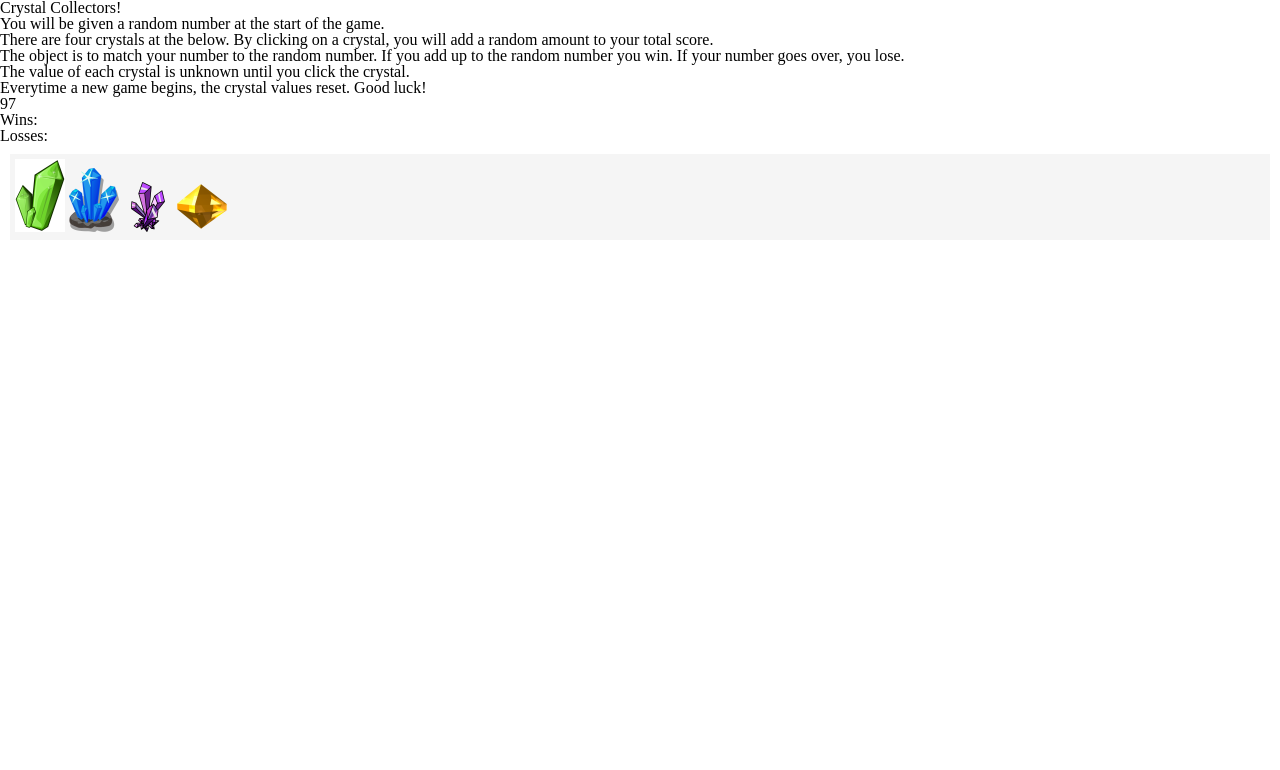
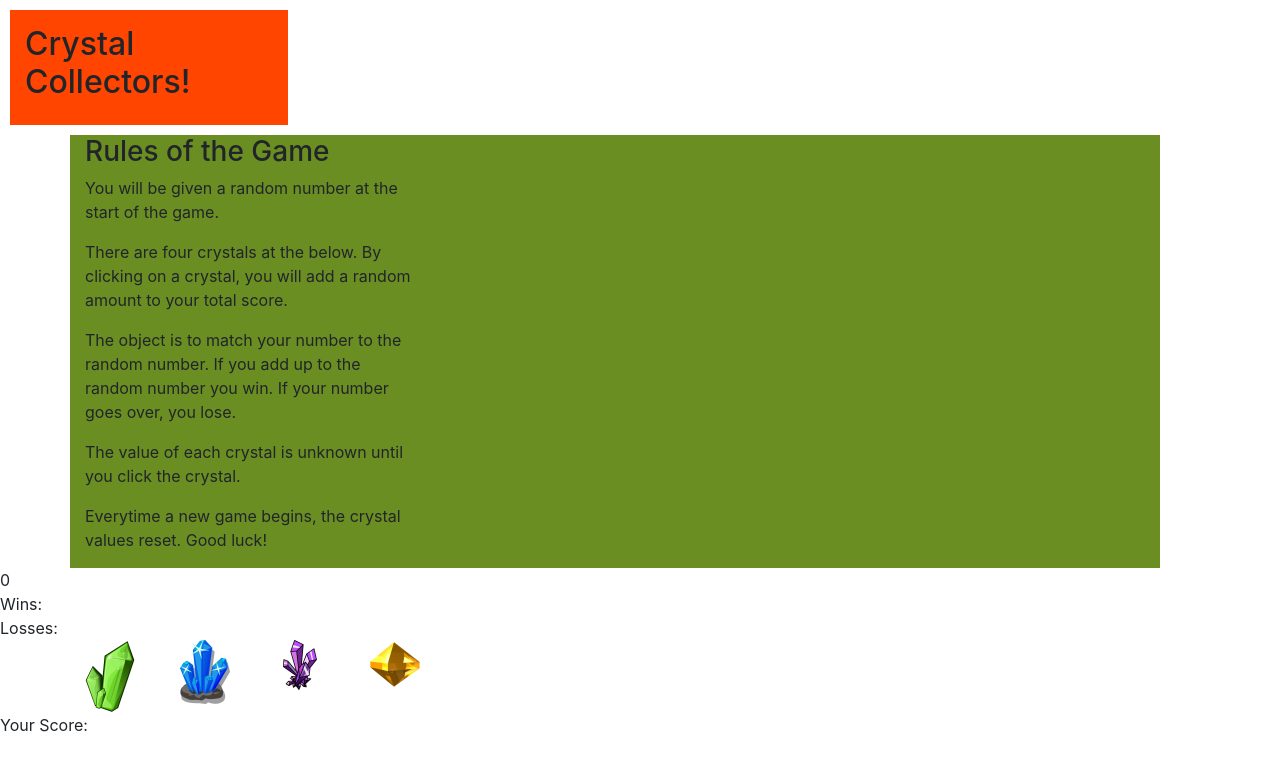
Before and after one commit to JoeySuc89/unit-4-game, a plain HTML site: page index.html in a window 1280 px wide. Drawn offline with nearby package versions, Linux system fonts and the light colour scheme.

Commit message:
was trying to mess around with the css

```diff
--- a/assets/css/style.css
+++ b/assets/css/style.css
@@ -1,5 +1,10 @@
-.crystal-images {
-  background-color: whitesmoke;
+header {
+  background-color: orangered;
+  padding: 15px;
   margin: 10px;
-  padding: 5px;
 }
+
+#gameRules {
+  background-color: olivedrab;
+
+}
--- a/assets/javascript/game.js
+++ b/assets/javascript/game.js
@@ -5,7 +5,7 @@ var lossesCounter = 0;
 var crystalValueGreen = Math.floor(Math.random() * 12) + 1;
 var crystalValueBlue = Math.floor(Math.random() * 12) + 1;
 var crystalValuePurple = Math.floor(Math.random() * 12) + 1;
-var crystalValueAmber = Math.floor(Math.random() * 12) + 1;
+var crystalValueAmber = Mathfloor(Math.random() * 12) + 1;
 var randomScoreCounter = Math.floor(Math.random() * (120 - 19) + 19);
 $("#randomCounter").text(randomScoreCounter);
 console.log(randomScoreCounter)
@@ -54,7 +54,7 @@ function reset() {
   crystalValueBlue = Math.floor(Math.random() * 12) + 1;;
   crystalValuePurple = Math.floor(Math.random() * 12) + 1;;
   crystalValueAmber = Math.floor(Math.random() * 12) + 1;;
-  scoreCounter = 0;
+  scoreCounter = 00;
 }
 function winsLossesScore() {
   console.log(`scoreCounter ${scoreCounter} randomCounter: ${randomScoreCounter}`)
--- a/index.html
+++ b/index.html
@@ -5,32 +5,61 @@
   <meta name="viewport" content="width=device-width, initial-scale=1.0">
   <meta http-equiv="X-UA-Compatible" content="ie=edge">
   <link rel="stylesheet" href="assets/css/reset.css">
+  <link rel="stylesheet" href="https://stackpath.bootstrapcdn.com/bootstrap/4.3.1/css/bootstrap.min.css" crossorigin="anonymous">
   <link rel="stylesheet" href="assets/css/style.css">
   <title>Document</title>
 </head>
 <body>
+ <div class ="row">
+    <div class ="col-sm-3">
       <header>
-    <h1>Crystal Collectors!</h1>
+        <h2>Crystal Collectors!</h2>
       </header>
-  <div id ="GameRules">
+    </div>
+ </div>
+ <div class="container">
+   <div class="row">
+    <div id="gameRules">
+     <div class="col-sm-4">
+      <h3>Rules of the Game</h3>
         <p>You will be given a random number at the start of the game.</p>
         <p>There are four crystals at the below. By clicking on a crystal, you will add a random amount to your total score.</p>
         <p>The object is to match your number to the random number. If you add up to the random number you win. If your number goes over, you lose.</p>
         <p>The value of each crystal is unknown until you click the crystal.</p>
         <p>Everytime a new game begins, the crystal values reset. Good luck!</p>
      </div>
+    </div>
+   </div>
+  </div>
+
     <div id="randomCounter"> 0 </div>
     <div id="winsCounter">Wins: <span id= "winsCounter"></span> </div>
     <div id="lossCounter">Losses: <span id= "lossCounter"></span> </div>
 
 
-  <div class= crystal-images>
-    <img src="assets/images/GreenCrystal.png" id= greenCrystal  alt="Green Crystal">
-    <img src="assets/images/BlueCrystal.png" id= blueCrystal alt="Blue Crystal">
-    <img src="assets/images/PurpleCrystal.png" id= purpleCrystal alt="Purple Crystal">
-    <img src="assets/images/AmberCrystal.png" id= amberCrystal alt="Amber Crystal">
+  <div class="crystal-images">
+    <div class="container">
+      <div class="row">
+        <div class="col-sm-1">
+          <img src="assets/images/GreenCrystal.png" id= "greenCrystal"  alt="Green Crystal">
         </div>
-  <div id= "scoreCounter"> <span id = "scoreCounter"></span> </div>
+        <div class="col-sm-1">
+          <img src="assets/images/BlueCrystal.png" id= "blueCrystal" alt="Blue Crystal">
+        </div>
+        <div class="col-sm-1">
+          <img src="assets/images/PurpleCrystal.png" id= "purpleCrystal" alt="Purple Crystal">
+        </div>
+        <div class="col-sm-1">
+          <img src="assets/images/AmberCrystal.png" id= "amberCrystal" alt="Amber Crystal">
+        </div>
+      </div>
+    </div>
+  </div>
+  <div class="row">
+    <div class = "col-sm-4">
+      <div id="scoreCounter">Your Score: <span id = "scoreCounter"></span> </div>
+    </div>
+  </div>
 
   <script type="text/javascript" src="https://cdnjs.cloudflare.com/ajax/libs/jquery/3.2.1/jquery.min.js"></script>
   <script src="assets/javascript/game.js"></script>
```
Also changed, not shown: assets/images/crystalBackground.jpg (added). Lines whose indentation alone changed are shown as unchanged.
